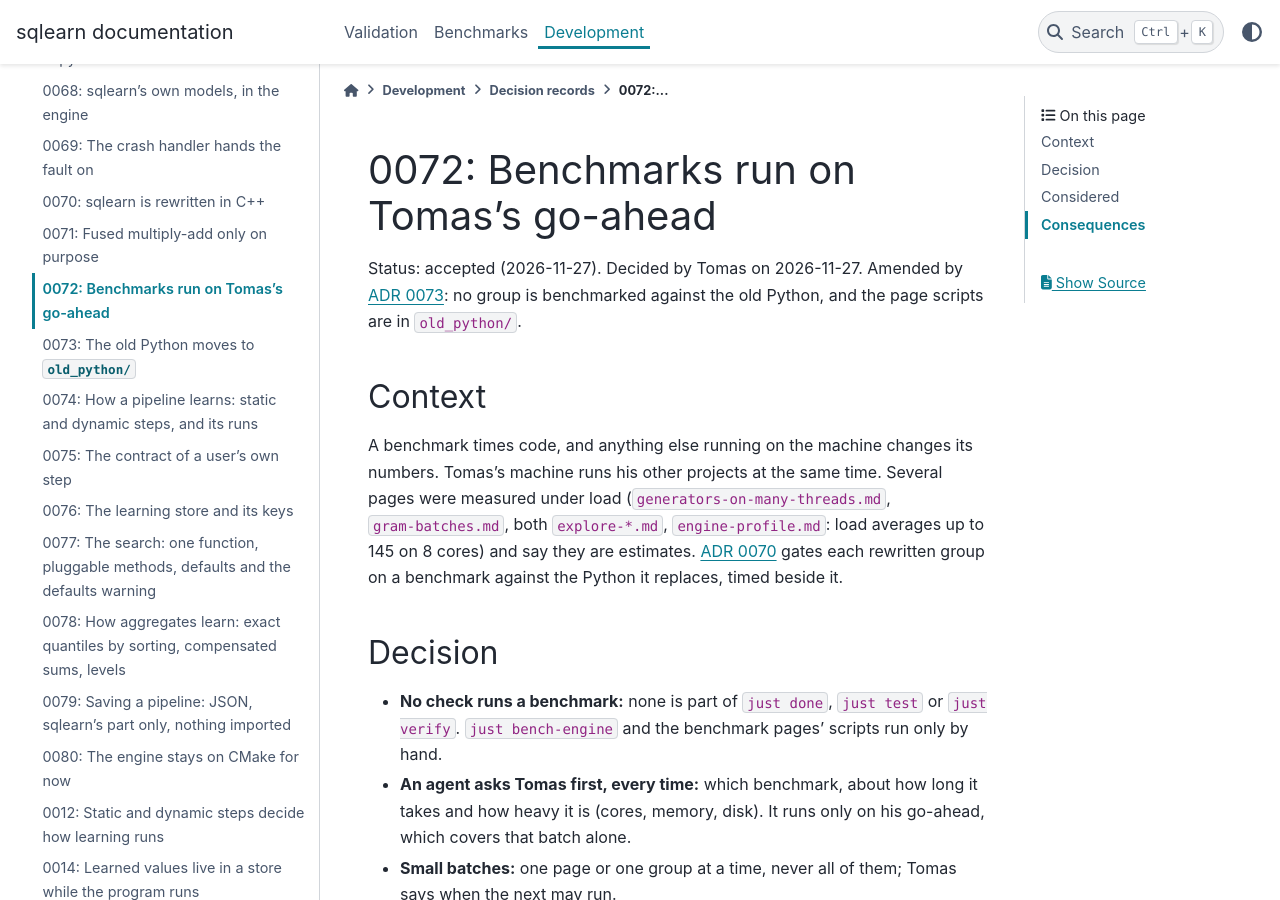
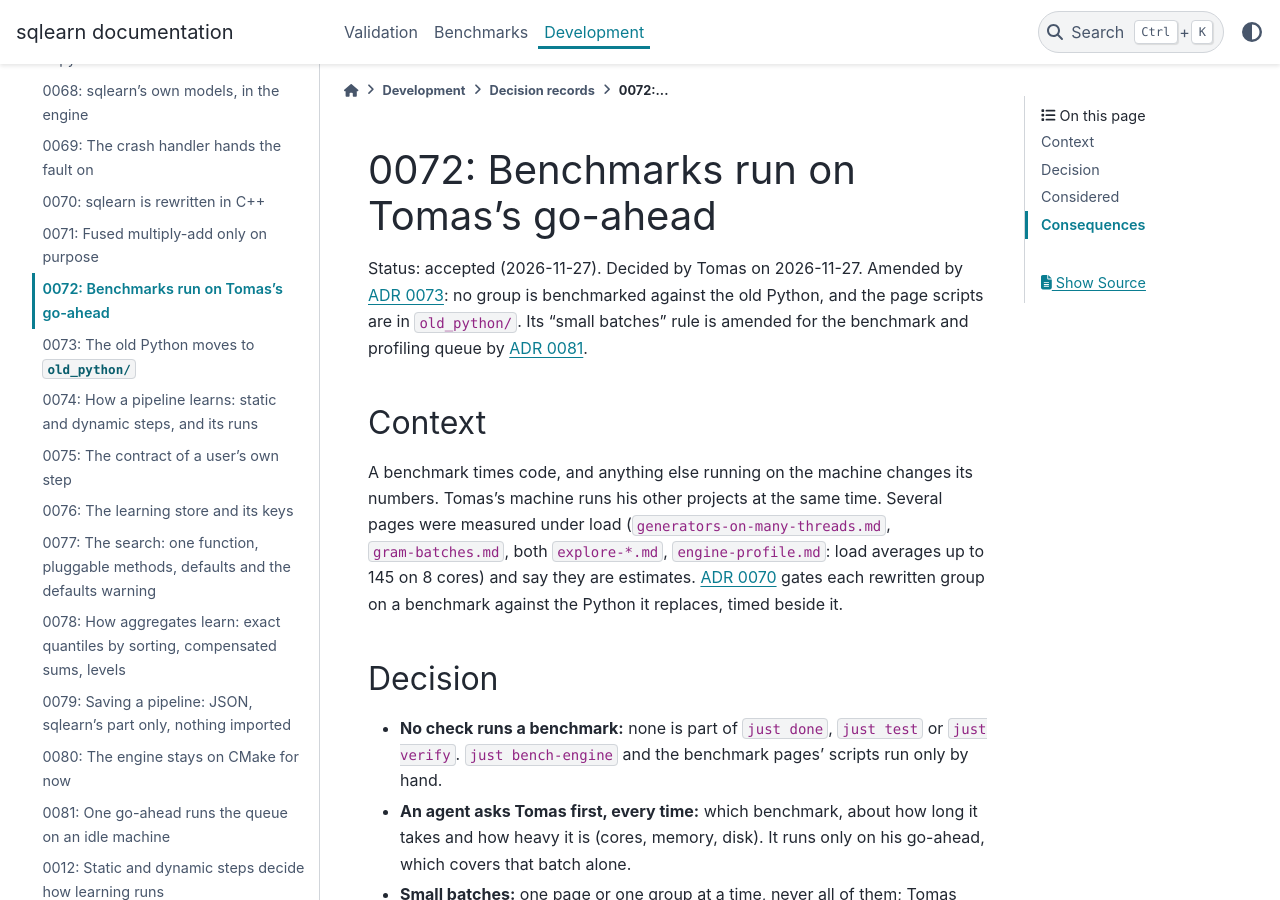
Before and after one commit to glaucis/sqlearn, a Sphinx documentation site: the page built from docs/adr/0072-benchmarks-run-on-tomass-go-ahead.md, in a window 1280 px wide and 900 px high. Built offline with Sphinx 7.4.7 and the PyData theme 0.15.4, drawn with Linux system fonts in a browser that asks for light colours; the version number could not be read and is left out.

Commit message:
docs: let one go-ahead run the benchmark queue

```diff
--- a/docs/adr/0072-benchmarks-run-on-tomass-go-ahead.md
+++ b/docs/adr/0072-benchmarks-run-on-tomass-go-ahead.md
@@ -7,9 +7,10 @@ related: [docs/adr/0070-sqlearn-is-rewritten-in-cpp.md, docs/benchmarks/index.md
 # 0072: Benchmarks run on Tomas's go-ahead
 
 Status: accepted (2026-11-27). Decided by Tomas on 2026-11-27. Amended by
-[ADR 0073](0073-the-old-python-moves-to-old-python.md): no group is
-benchmarked against the old Python, and the page scripts are in
-`old_python/`.
+[ADR 0073](0073-the-old-python-moves-to-old-python.md): no group is benchmarked
+against the old Python, and the page scripts are in `old_python/`. Its "small
+batches" rule is amended for the benchmark and profiling queue by
+[ADR 0081](0081-one-go-ahead-runs-the-queue-on-an-idle-machine.md).
 
 ## Context
 
```
Also changed, not shown: docs/adr/0081-one-go-ahead-runs-the-queue-on-an-idle-machine.md (added, +48 -0 lines), docs/adr/index.md (+1 -0 lines).
